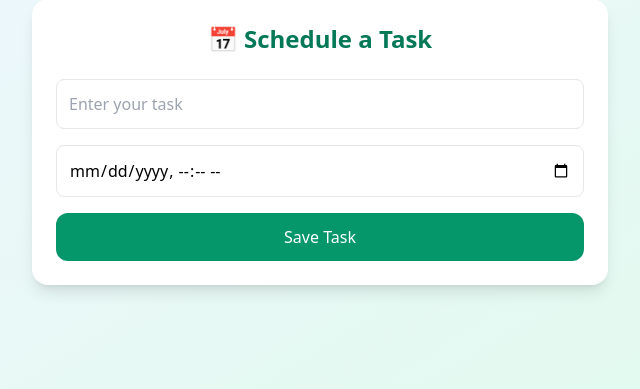
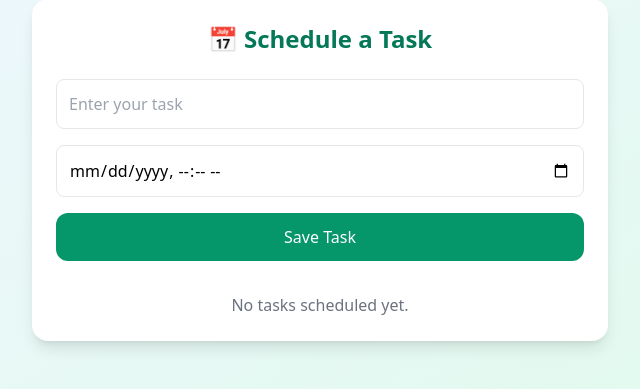
Before and after one commit to pavani-1629/FitAura, a Flask app: page /schedule in a window 1280 px wide. Shown: the part 65-454 px from the top of the page, without its empty margins (320-960 px from the left). Run offline with Flask 3, Linux system fonts and the light colour scheme; a user stored in the database is signed in; some libraries are stand-ins or nearby versions.

Commit message:
Update schedule.html

```diff
--- a/templates/schedule.html
+++ b/templates/schedule.html
@@ -9,6 +9,8 @@
 <body class="bg-gradient-to-br from-blue-50 to-green-100 min-h-screen p-6">
   <div class="max-w-xl mx-auto bg-white rounded-2xl shadow-lg p-6 mt-10">
     <h2 class="text-2xl font-bold text-center text-emerald-700 mb-6">📅 Schedule a Task</h2>
+
+    <!-- ✅ Task Form -->
     <form action="/schedule" method="POST" class="space-y-4">
       <input type="text" name="task" placeholder="Enter your task" class="w-full p-3 border rounded-lg" required>
       <input type="datetime-local" name="task_time" class="w-full p-3 border rounded-lg" required>
@@ -16,6 +18,21 @@
         Save Task
       </button>
     </form>
+
+    <!-- ✅ Task List -->
+    {% if tasks %}
+    <h3 class="text-xl font-semibold text-emerald-700 mt-10 mb-4">🗓️ Your Tasks</h3>
+    <ul class="space-y-2">
+      {% for task in tasks %}
+      <li class="p-3 bg-emerald-100 rounded-lg shadow-sm flex justify-between items-center">
+        <span>{{ task.task }}</span>
+        <span class="text-sm text-gray-600">{{ task.task_time.strftime('%b %d, %Y %I:%M %p') }}</span>
+      </li>
+      {% endfor %}
+    </ul>
+    {% else %}
+    <p class="text-center text-gray-500 mt-8">No tasks scheduled yet.</p>
+    {% endif %}
   </div>
 </body>
 </html>
```
